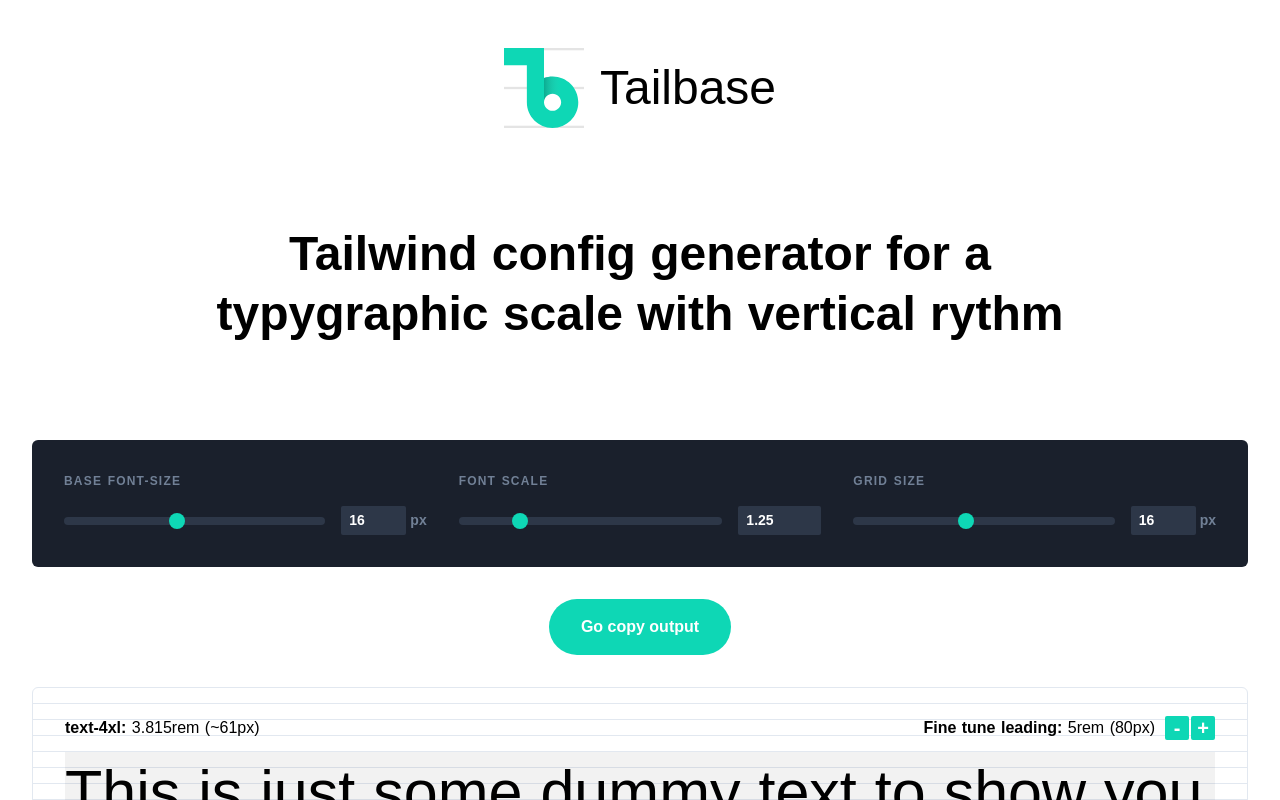
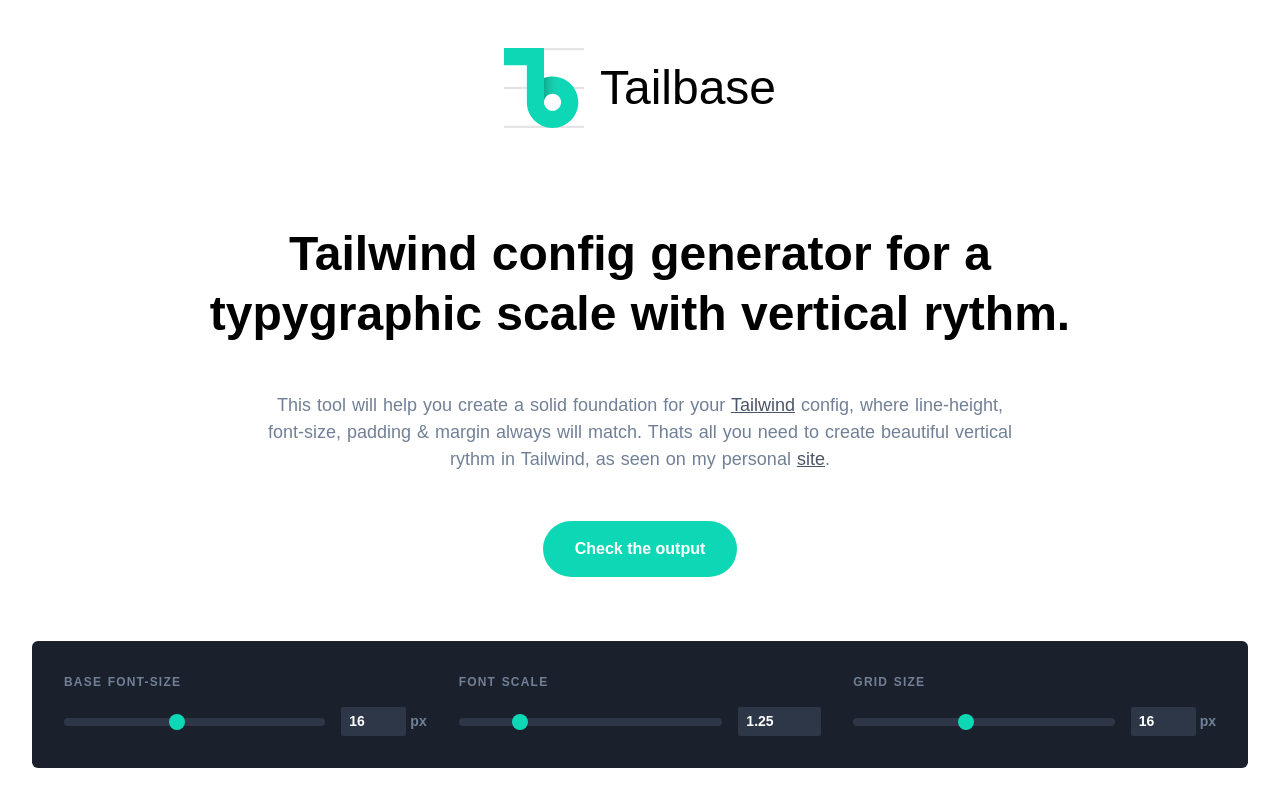
Before and after one commit to samuelhorn/tailbase, a Nuxt app: page / in a window 1280 px wide. Shown: the top 800 px of the page. Built offline with nearby package versions, Linux system fonts and the light colour scheme; a web font is replaced by a local one.

Commit message:
content updates

```diff
--- a/components/Logo.vue
+++ b/components/Logo.vue
@@ -13,6 +13,6 @@
         </linearGradient>
       </defs>
     </svg>
-    <h1 class="text-4xl lg:text-5xl leading-none font-medium">Tailbase</h1>
+    <span class="text-4xl lg:text-5xl leading-none font-medium">Tailbase</span>
   </div>
 </template>
--- a/pages/index.vue
+++ b/pages/index.vue
@@ -1,9 +1,16 @@
 <template>
   <div class="container">
 
-    <p class="mx-auto text-4xl lg:text-5xl max-w-4xl leading-tight text-center mt-six mb-six font-bold">
-      Tailwind config generator for a typygraphic scale with vertical rythm
-    </p>
+    <h1 class="mx-auto text-4xl lg:text-5xl max-w-4xl leading-tight text-center mt-six mb-three font-bold">
+      Tailwind config generator for a typygraphic scale with vertical rythm.
+    </h1>
+    <p class="mx-auto max-w-3xl text-lg text-gray-600 text-center mb-three">This tool will help you create a solid foundation for your <a class="text-gray-700 underline" href="https://tailwindcss.com" aria-label="Check out Tailwind">Tailwind</a> config, where line-height, font-size, padding & margin always will match. Thats all you need to create beautiful vertical rythm in Tailwind, as seen on my personal <a class="text-gray-700 underline" href="https://samuelhorn.com" aria-label="Check out my site">site</a>.</p>
+
+    <div class="flex justify-center mb-four">
+      <button class="focus:outline-none focus:bg-brand-dark font-semibold bg-brand-light text-white px-two py-one rounded-full">
+        Check the output
+      </button>
+    </div>
 
     <div class="flex flex-col items-stretch lg:flex-row p-two lg:px-one rounded-md mb-two bg-gray-900 text-white justify-center">
       <Control title="Base font-size" controls="baseSize" suffix="px">
@@ -20,12 +27,6 @@
       </Control>
     </div>
 
-    <div class="flex justify-center mb-two">
-      <button class="focus:outline-none focus:bg-brand-dark font-semibold bg-brand-light text-white px-two py-one rounded-full">
-        Go copy output
-      </button>
-    </div>
-
     <div class="border px-two -mx-two sm:mx-auto sm:rounded-md" :style="'padding-top: '+(baseGrid*2) / 16+'rem; background: linear-gradient(180deg, white 0rem, white '+((baseGrid / 16) - .0625)+'rem, #e2e8f0 '+((baseGrid / 16) - .0625)+'rem, #e2e8f0 '+baseGrid / 16+'rem, white '+baseGrid / 16+'rem); background-size: '+baseGrid / 16+'rem '+baseGrid / 16+'rem; background-repeat: repeat;'">
       <TextElement
         v-for="size in Object.keys(config.fontSize)"
@@ -40,8 +41,8 @@
 
     <pre class="bg-gray-900 text-white p-two mt-two rounded-md"><code>fontSize: {{outputFontConfig}},<br>spacing: {{outputSpacingConfig}}</code></pre>
 
-    <footer class="text-center py-four text-gray-500">
-      Made by <a class="text-gray-600 underline" href="https://samuelhorn.com" aria-label="Go to samuelhorn.com">samuelhorn.com</a>
+    <footer class="text-center py-four text-gray-600">
+      Made by <a class="text-gray-700 underline" href="https://samuelhorn.com" aria-label="Go to samuelhorn.com">samuelhorn.com</a>
     </footer>
 
   </div>
```
